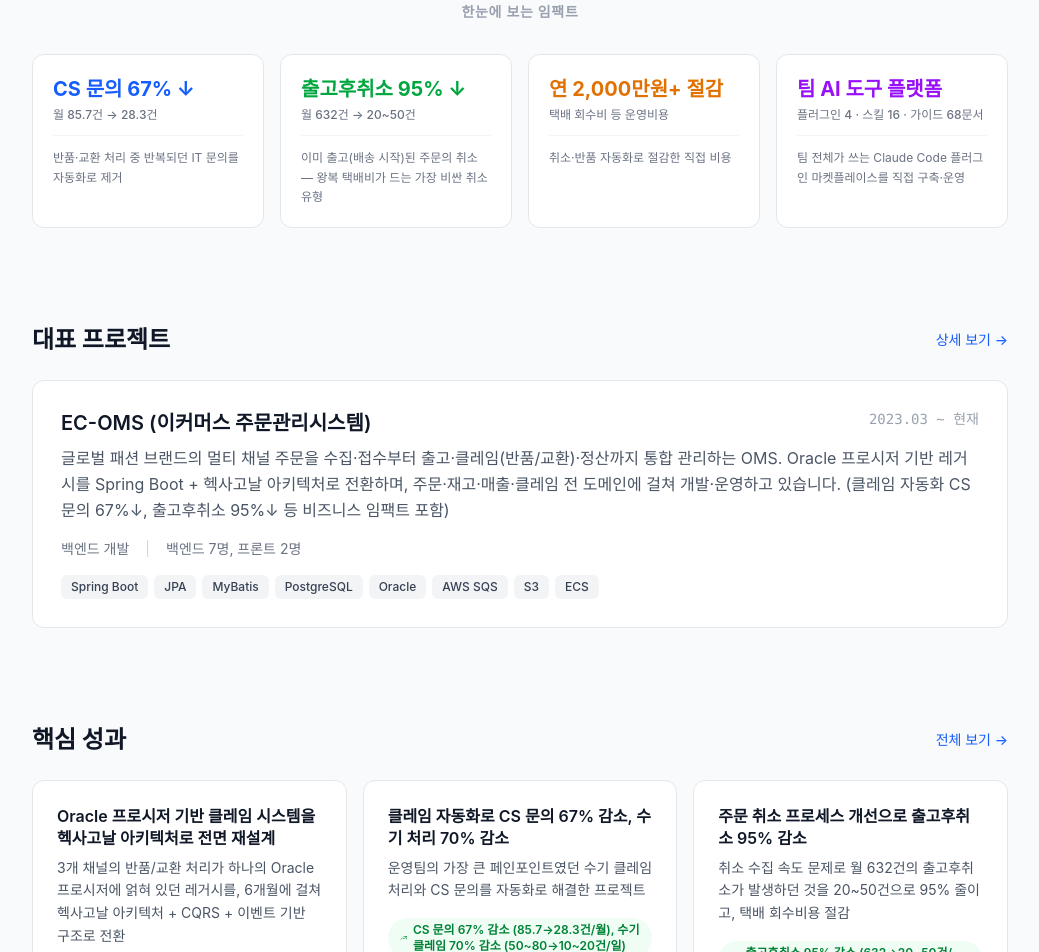
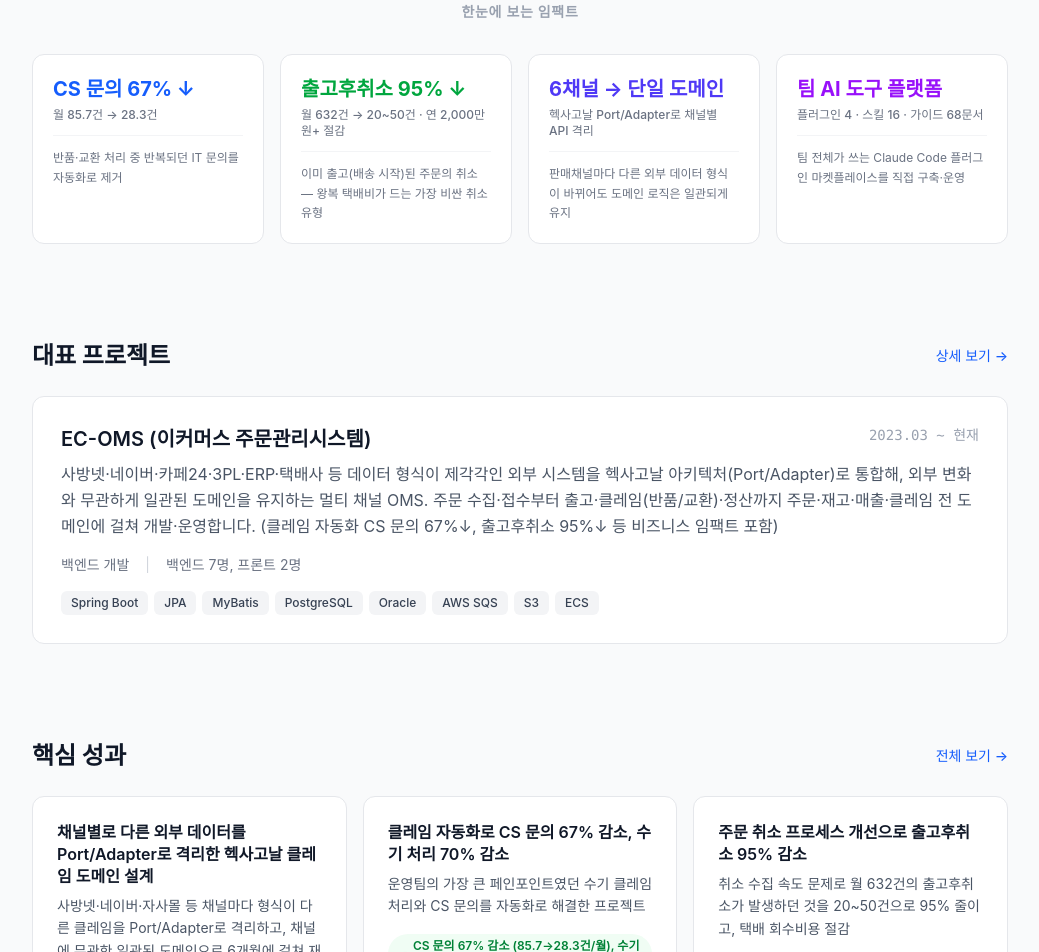
Before and after one commit to minho-lab/career-dashboard, a Vue app in the folder frontend/: page / in a window 1280 px wide. Shown: the part 620-1572 px from the top of the page, without its empty margins (120-1159 px from the left). Built offline with nearby package versions, Linux system fonts and the light colour scheme.

Commit message:
refactor: 아키텍처(헥사고날 Port/Adapter) 전면화, 비용절감 KPI 격하, Oracle 마이그레이션 맥락화, SCDF 온디맨드 배치 성과 추가

```diff
--- a/frontend/public/data/achievements.json
+++ b/frontend/public/data/achievements.json
@@ -15,10 +15,25 @@
     "sortOrder": 0
   },
   {
+    "id": 12,
+    "projectId": 1,
+    "title": "Spring Cloud Data Flow 도입 — 상시 배치 서버 → 스케줄 기반 온디맨드 컨테이너 실행",
+    "summary": "상시 떠 있던 배치 서버에서 Spring Batch 잡을 순차 실행하던 구조를, SCDF가 스케줄에 맞춰 Docker 컨테이너를 띄우고 잡이 끝나면 내리는 온디맨드 실행 구조로 전환",
+    "period": "",
+    "duration": "",
+    "background": "채널별 주문/클레임 수집, 정산 배치, 재고대사 등 배치 잡이 계속 늘어났습니다. 기존에는 배치 서버를 상시 띄워두고 Spring Batch 잡을 그 위에서 순차 실행했는데, 잡이 많아질수록 한 서버에 부하가 몰리고 운영이 복잡해졌습니다.",
+    "problem": "상시 구동 배치 서버는 (1) 잡이 없는 유휴 시간에도 리소스를 점유하고, (2) 한 서버에서 순차 실행이라 잡 간 격리가 안 되며 한 잡의 부하/실패가 다른 잡에 영향을 주고, (3) 잡 추가·스케줄 변경 시 서버 단위로 관리해야 해 번거로웠습니다.",
+    "solution": "Spring Cloud Data Flow를 도입해 각 배치 잡을 독립 Task로 등록하고, 스케줄에 맞춰 Docker 컨테이너를 온디맨드로 기동한 뒤 잡이 끝나면 컨테이너를 종료하도록 했습니다. 잡마다 독립된 컨테이너에서 실행되어 격리되고, 필요한 시점에만 리소스를 사용하도록 설계했습니다.",
+    "result": "유휴 시간의 불필요한 리소스 점유를 제거하고, 잡별 독립 실행·격리를 확보했습니다. 새 배치 잡 추가나 스케줄 변경도 Task 단위로 관리할 수 있게 되어 운영이 단순해졌습니다.",
+    "lessonsLearned": "배치는 '상시 떠 있어야 한다'는 고정관념을 버리니, 잡 단위로 생성·소멸하는 컨테이너 모델이 리소스 효율과 운영 단순성 양쪽에서 더 나았습니다. 도메인뿐 아니라 인프라도 '필요할 때만 존재'하게 설계하는 것이 중요하다는 걸 체감했습니다.",
+    "metrics": "상시 배치 서버 → 온디맨드 컨테이너 실행, 잡별 독립 실행·격리",
+    "sortOrder": 5
+  },
+  {
     "id": 1,
     "projectId": 1,
-    "title": "Oracle 프로시저 기반 클레임 시스템을 헥사고날 아키텍처로 전면 재설계",
-    "summary": "3개 채널의 반품/교환 처리가 하나의 Oracle 프로시저에 얽혀 있던 레거시를, 6개월에 걸쳐 헥사고날 아키텍처 + CQRS + 이벤트 기반 구조로 전환",
+    "title": "채널별로 다른 외부 데이터를 Port/Adapter로 격리한 헥사고날 클레임 도메인 설계",
+    "summary": "사방넷·네이버·자사몰 등 채널마다 형식이 다른 클레임을 Port/Adapter로 격리하고, 채널에 무관한 일관된 도메인으로 6개월에 걸쳐 재설계 (헥사고날 + CQRS + 이벤트 기반)",
     "period": "2024.08 ~ 2025.02",
     "duration": "약 6개월",
     "background": "이커머스 OMS에서 클레임(반품/교환)은 주문 다음으로 복잡한 도메인입니다. 사방넷, 네이버, 자사몰 3개 채널에서 들어오는 클레임을 하나의 Oracle 프로시저가 처리하고 있었는데, 3년간 기능이 누적되면서 프로시저 하나가 수천 줄에 달했고, 한 채널의 버그 수정이 다른 채널에 사이드 이펙트를 만드는 상황이 반복되고 있었습니다.",
--- a/frontend/public/data/projects.json
+++ b/frontend/public/data/projects.json
@@ -2,12 +2,12 @@
   {
     "id": 1,
     "name": "EC-OMS (이커머스 주문관리시스템)",
-    "description": "글로벌 패션 브랜드의 멀티 채널 주문을 수집·접수부터 출고·클레임(반품/교환)·정산까지 통합 관리하는 OMS. Oracle 프로시저 기반 레거시를 Spring Boot + 헥사고날 아키텍처로 전환하며, 주문·재고·매출·클레임 전 도메인에 걸쳐 개발·운영하고 있습니다. (클레임 자동화 CS 문의 67%↓, 출고후취소 95%↓ 등 비즈니스 임팩트 포함)",
+    "description": "사방넷·네이버·카페24·3PL·ERP·택배사 등 데이터 형식이 제각각인 외부 시스템을 헥사고날 아키텍처(Port/Adapter)로 통합해, 외부 변화와 무관하게 일관된 도메인을 유지하는 멀티 채널 OMS. 주문 수집·접수부터 출고·클레임(반품/교환)·정산까지 주문·재고·매출·클레임 전 도메인에 걸쳐 개발·운영합니다. (클레임 자동화 CS 문의 67%↓, 출고후취소 95%↓ 등 비즈니스 임팩트 포함)",
     "period": "2023.03 ~ 현재",
     "role": "백엔드 개발",
     "teamSize": "백엔드 7명, 프론트 2명",
     "techStack": "Spring Boot, JPA, MyBatis, PostgreSQL, Oracle, AWS SQS, S3, ECS, Docker, Spring Batch, Spring Cloud Dataflow, Feign Client",
-    "highlights": "- 멀티 채널(사방넷/네이버/카페24 등) 주문 수집·접수 및 주문-클레임 매핑 등 주문 도메인 개발 (협업)\n- 무신사 풀필먼트(MFS) 신규 서비스를 주문·재고·매출·클레임 전 영역에 연동\n- 레거시 프로시저 기반 클레임 시스템을 헥사고날 아키텍처 + CQRS + 이벤트 기반 구조로 전면 재설계 (6개월)\n- 외부 물류센터(3PL) WMS를 자체 시스템으로 내재화하는 대규모 전환 프로젝트 주도 (4개월, 5차 통합 테스트)\n- 택배사 차세대 API(CJ대한통운 등) 전환 시 재시도 패턴 + 도메인 이벤트 기반 장애 격리 설계\n- 멀티 브랜드(4개) x 멀티 채널(6개) 정산 시스템 신규 구축\n- Claude Code + MCP 서버 구축으로 AI 기반 개발 워크플로우 도입",
+    "highlights": "- 멀티 채널(사방넷/네이버/카페24 등) 주문 수집·접수 및 주문-클레임 매핑 등 주문 도메인 개발 (협업)\n- 무신사 풀필먼트(MFS) 신규 서비스를 주문·재고·매출·클레임 전 영역에 연동\n- 채널별로 상이한 외부 API를 Port/Adapter로 격리하고, 외부 변화와 무관한 일관된 클레임 도메인을 설계 (헥사고날 + CQRS + 이벤트 기반, 6개월)\n- 외부 물류센터(3PL) WMS를 자체 시스템으로 내재화하는 대규모 전환 프로젝트 주도 (4개월, 5차 통합 테스트)\n- 택배사 차세대 API(CJ대한통운 등) 전환 시 재시도 패턴 + 도메인 이벤트 기반 장애 격리 설계\n- 멀티 브랜드(4개) x 멀티 채널(6개) 정산 시스템 신규 구축\n- 배치 인프라를 Spring Cloud Data Flow 기반으로 전환 — 상시 배치 서버 대신 스케줄에 맞춰 Docker 컨테이너를 온디맨드 기동/종료\n- Claude Code + MCP 서버 구축으로 AI 기반 개발 워크플로우 도입",
     "challenges": "- Oracle 프로시저를 Spring Boot로 전환하면서 운영 중인 시스템의 데이터 정합성 유지 (점진적 전환 전략)\n- PostgreSQL + Oracle 멀티 데이터소스 환경에서의 트랜잭션 경계 설계\n- 채널별로 완전히 다른 API 스펙의 외부 시스템(사방넷/네이버/카페24/택배사/ERP)을 통합 처리하는 Port/Adapter 설계\n- 물류처럼 물리적 프로세스와 연결된 시스템의 무중단 전환",
     "impact": "- CS 문의 67% 감소 (월 85.7건 → 28.3건)\n- 출고후취소 95% 감소 (월 632건 → 20~50건, 연간 2,000만원+ 비용 절감)\n- 클레임 수기처리 70% 감소 (일 50~80건 → 10~20건)\n- 신규 클레임 타입 개발 기간 2주 → 2~3일로 단축\n- 주문·재고·매출·클레임 등 6개 도메인에 걸쳐 2023.03~현재 OMS 오너십 (누적 1,600+ 이슈)\n- (최근) CJ대한통운 차세대 반품회수 API 연동, 무신사 풀필먼트(MFS) 클레임 대응, admin AI agent API endpoint 구현",
     "sortOrder": 1
--- a/frontend/src/views/Home.vue
+++ b/frontend/src/views/Home.vue
@@ -39,15 +39,15 @@ const kpis = [
   },
   {
     metric: '출고후취소 95% ↓',
-    detail: '월 632건 → 20~50건',
+    detail: '월 632건 → 20~50건 · 연 2,000만원+ 절감',
     note: '이미 출고(배송 시작)된 주문의 취소 — 왕복 택배비가 드는 가장 비싼 취소 유형',
     color: 'text-green-600 dark:text-green-400',
   },
   {
-    metric: '연 2,000만원+ 절감',
-    detail: '택배 회수비 등 운영비용',
-    note: '취소·반품 자동화로 절감한 직접 비용',
-    color: 'text-amber-600 dark:text-amber-400',
+    metric: '6채널 → 단일 도메인',
+    detail: '헥사고날 Port/Adapter로 채널별 API 격리',
+    note: '판매채널마다 다른 외부 데이터 형식이 바뀌어도 도메인 로직은 일관되게 유지',
+    color: 'text-indigo-600 dark:text-indigo-400',
   },
   {
     metric: '팀 AI 도구 플랫폼',
```
